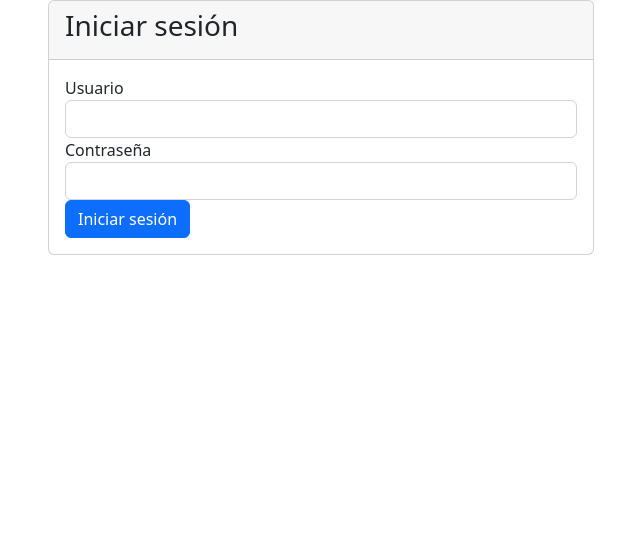
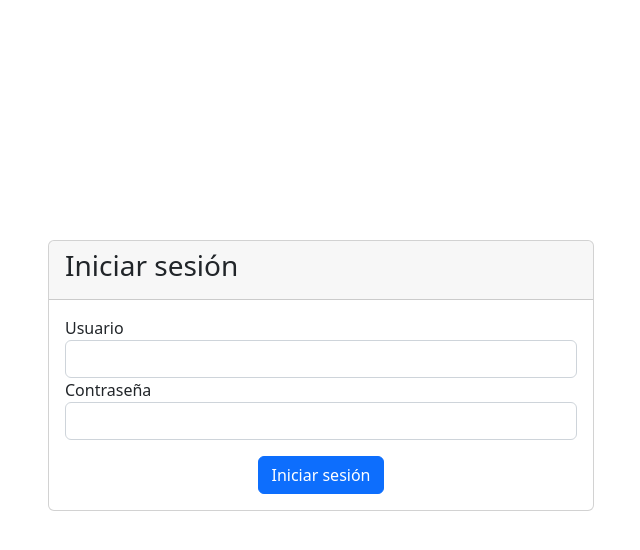
Before and after one commit to kmilo07/prueba-quipux-frontend, an Angular app: page /login in a window 1280 px wide. Shown: the top 550 px of the page, without its empty margins (319-959 px from the left). Built offline with nearby package versions, Linux system fonts and the light colour scheme.

Commit message:
Se agrega estilo al login

```diff
--- a/src/app/module/login/login.component.html
+++ b/src/app/module/login/login.component.html
@@ -1,3 +1,4 @@
+<div class="center-card">
   <div class="container">
     <div class="row justify-content-center">
       <div class="col-md-6">
@@ -15,10 +16,14 @@
                 <label for="password">Contraseña</label>
                 <input type="password" class="form-control" id="password" formControlName="password" required>
               </div>
-            <button type="submit" class="btn btn-primary" (click)="onSubmit()">Iniciar sesión</button>
+              <div class="d-flex mt-3 mx-auto justify-content-center">
+                <button type="submit" class="btn btn-primary " (click)="onSubmit()">Iniciar sesión</button>
+              </div>
             </form>
           </div>
         </div>
       </div>
     </div>
   </div>
+
+</div>
--- a/src/app/module/login/login.component.scss
+++ b/src/app/module/login/login.component.scss
@@ -0,0 +1,3 @@
+.center-card{
+    margin-top: 30dvh;
+}
```
Lines whose indentation alone changed are shown as unchanged.
